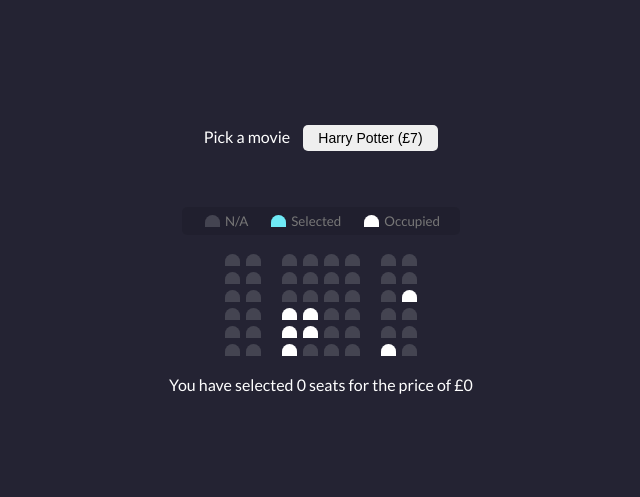
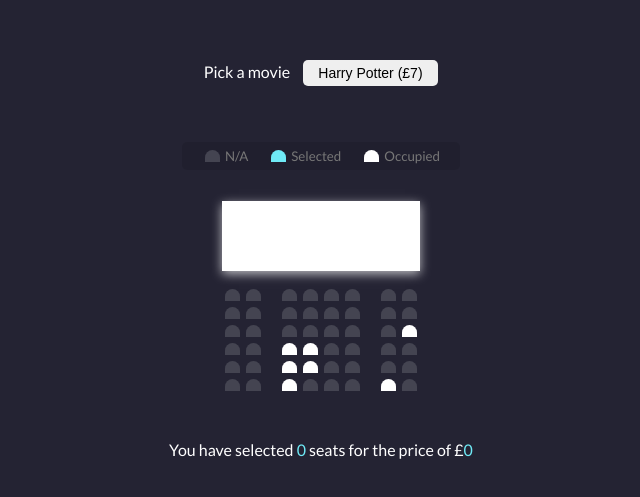
Before and after one commit to RebeccaHA/custom-video-player, a plain HTML site: page index.html in a window 1280 px wide. Shown: the part 153-650 px from the top of the page, without its empty margins (319-959 px from the left). Drawn offline with Linux system fonts and the light colour scheme.

Commit message:
added screen and text styling

```diff
--- a/style.css
+++ b/style.css
@@ -30,6 +30,11 @@ body {
   -moz-appearance: none;
   -webkit-appearance: none;
   appearance: none;
+}
+
+.container {
+  perspective: 700px;
+  margin-bottom: 30px;
 }
 
 .seat {
@@ -91,3 +96,15 @@ body {
 .row {
   display: flex;
 }
+
+.screen {
+  background-color: #fff;
+  height: 70px;
+  width: 100%;
+  margin: 15px 0;
+  box-shadow: 0 3px 10px rgba(255, 255, 255, 0.7);
+}
+
+p.text span {
+  color: #6feaf6;
+}
```
